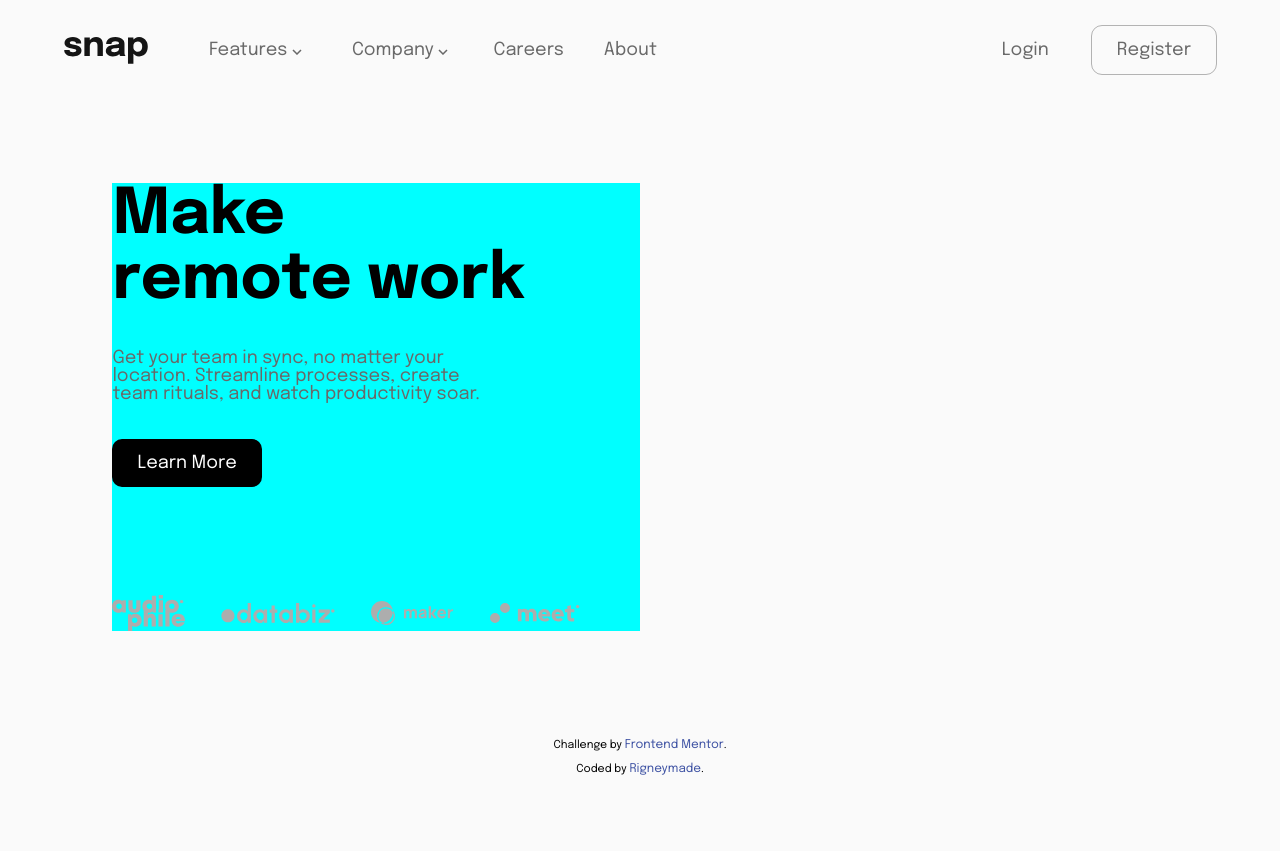
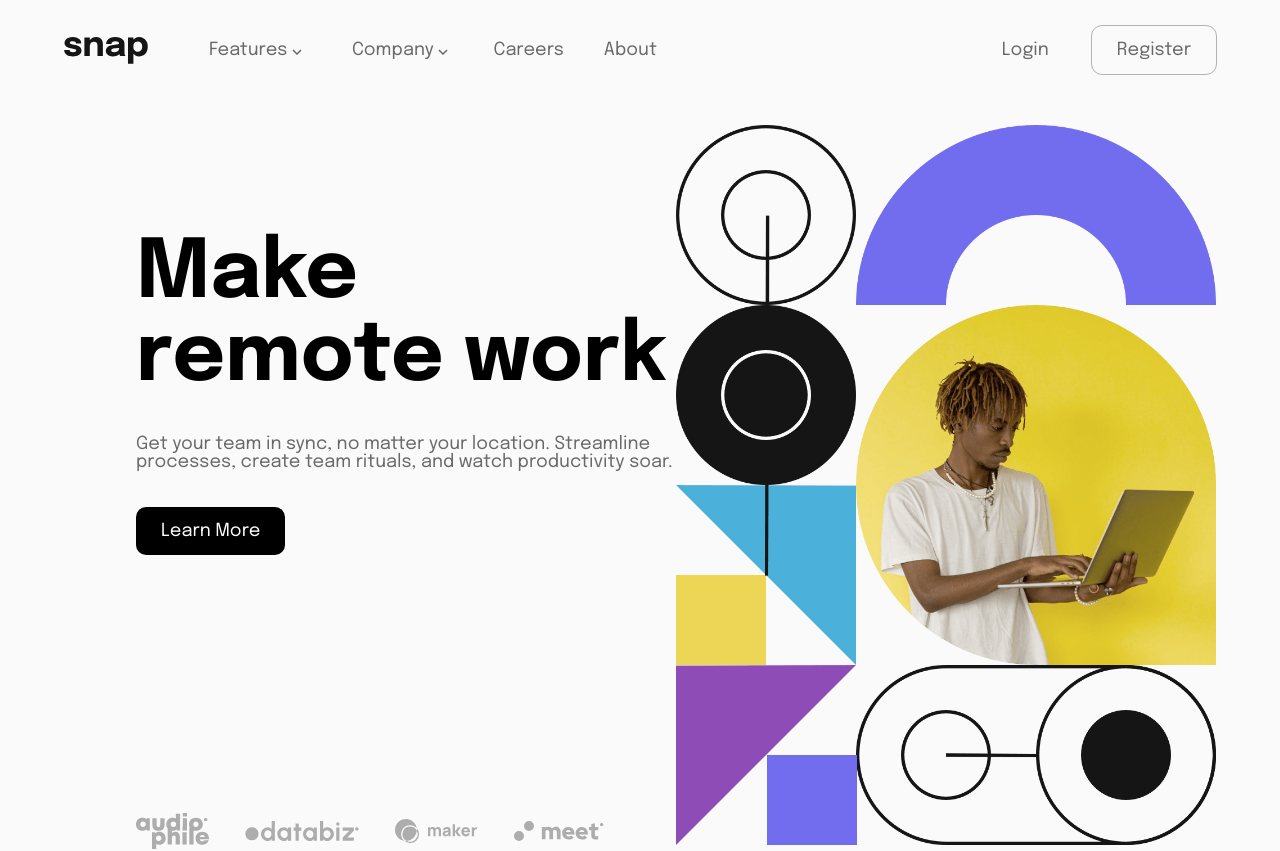
Before and after one commit to KramYengir/frontend-mentor-dropdown-menus, a React (Vite) app: page / in a window 1280 px wide. Shown: the top 851 px of the page. Before the commit the page ends 800 px from the top, so only its background shows below. Built offline with nearby package versions, Linux system fonts and the light colour scheme.

Commit message:
desktop hero basically done

```diff
--- a/src/index.css
+++ b/src/index.css
@@ -151,38 +151,43 @@ main {
   align-items: center;
 }
 
-main .homepage {
+main .hero {
   display: flex;
-  justify-content: center;
-}
-
-.homepage div {
-  flex: 1;
 }
 
 .information {
-  background-color: aqua;
+  flex: 1;
+  display: flex;
+  flex-direction: column;
+  justify-content: space-between;
+  /* background-color: aqua; */
+  padding-left: 4rem;
 }
 
 .information h1 {
-  font-size: 3.5rem;
-  margin-bottom: 2rem;
+  font-size: 4.5rem;
+  margin-block: 6rem 2rem;
 }
 
 .information p {
   color: hsl(0, 0%, 41%);
   text-wrap: balance;
-  margin-bottom: 2rem;
+  margin-block: 2rem;
 }
 
-.homepage button {
-  margin-bottom: 6rem;
-}
-
-.homepage .other-brand-logos {
+.hero .other-brand-logos {
   display: flex;
   align-items: center;
   gap: 2rem;
+}
+
+.hero .hero__image {
+  flex: 1;
+}
+
+.hero .hero__image img {
+  width: 100%;
+  height: auto;
 }
 
 footer {
--- a/src/pages/Home.jsx
+++ b/src/pages/Home.jsx
@@ -2,21 +2,22 @@ import audiophileIMG from "../assets/images/client-audiophile.svg";
 import databizIMG from "../assets/images/client-databiz.svg";
 import makerIMG from "../assets/images/client-maker.svg";
 import meetIMG from "../assets/images/client-meet.svg";
+import heroIMG from "../assets/images/image-hero-desktop.png";
 
 const Home = () => {
   return (
     <main>
-      <div className="container homepage">
+      <div className="container hero">
         <div className="information">
-          <h1>
-            Make <br /> remote work
-          </h1>
+          <div className="cta">
+            <h1>Make remote work</h1>
             <p>
               {" "}
               Get your team in sync, no matter your location. Streamline
               processes, create team rituals, and watch productivity soar.
             </p>
             <button className="btn-full">Learn More</button>
+          </div>
           <div className="other-brand-logos">
             <img src={audiophileIMG} alt="other business logo" />
             <img src={databizIMG} alt="other business logo" />
@@ -24,7 +25,9 @@ const Home = () => {
             <img src={meetIMG} alt="other business logo" />
           </div>
         </div>
-        <div className="graphics"></div>
+        <div className="hero__image">
+          <img src={heroIMG} alt="hero image of blcak man with a laptop" />
+        </div>
       </div>
     </main>
   );
```
Lines whose indentation alone changed are shown as unchanged.
